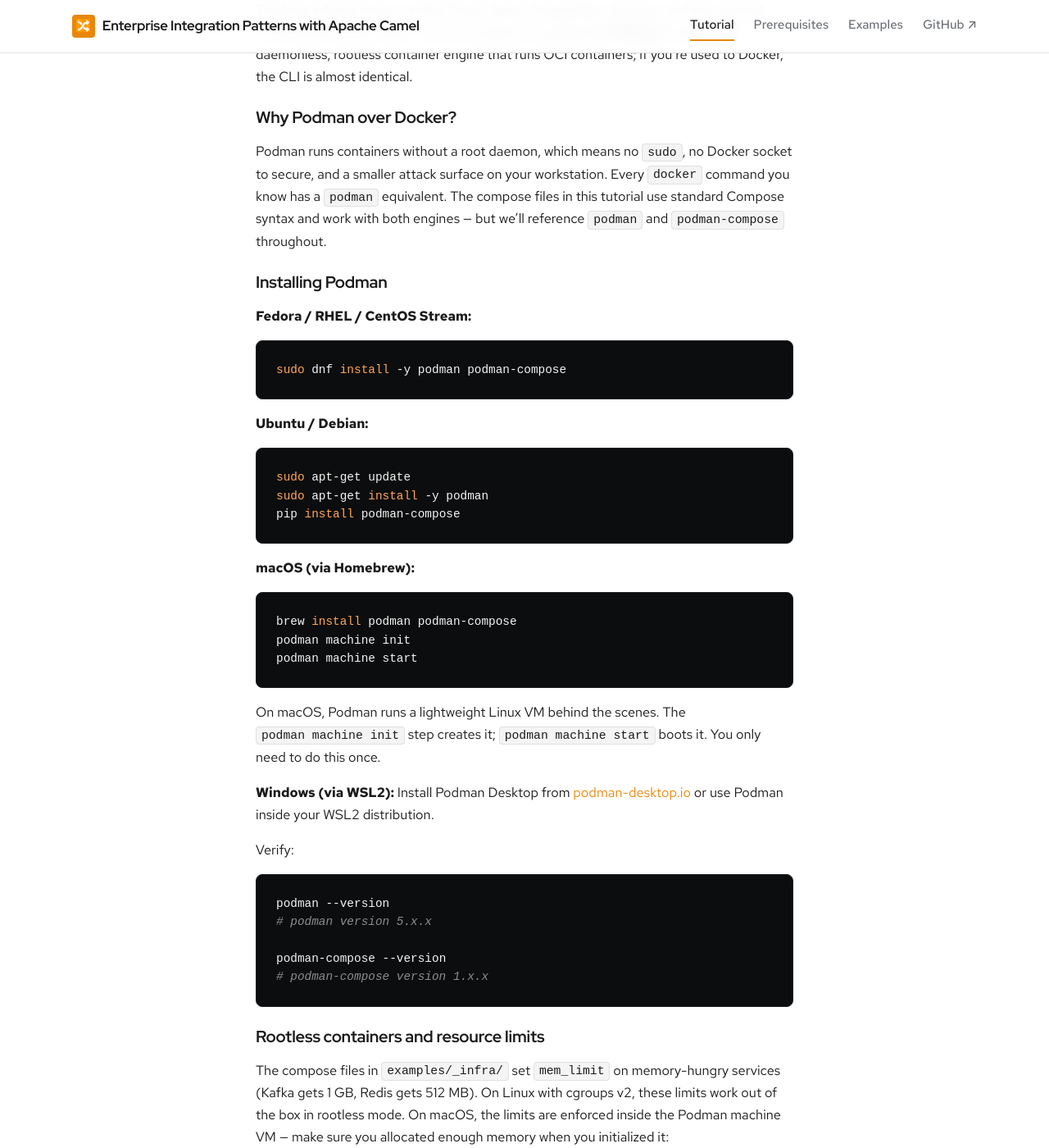
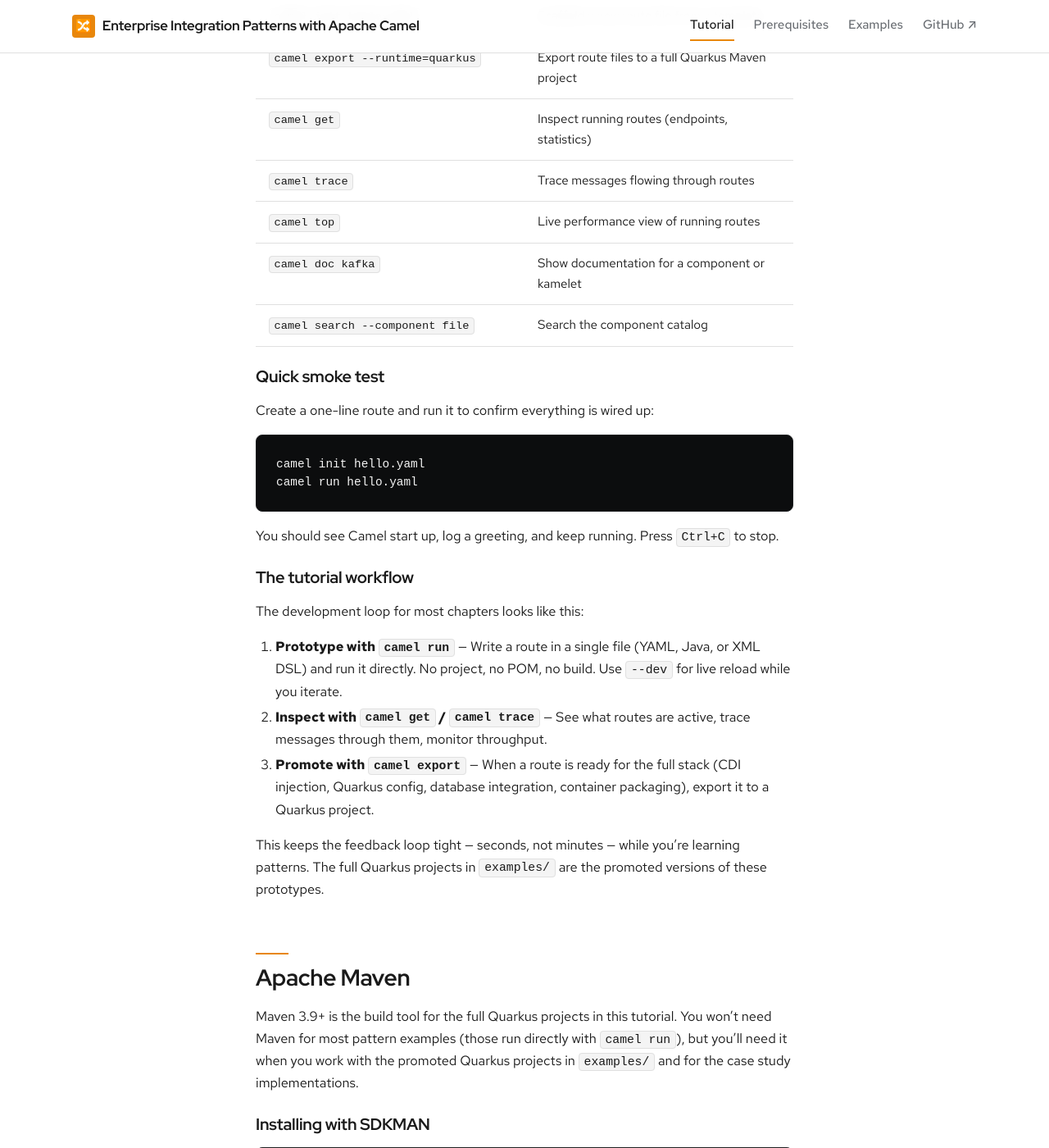
Before and after one commit to patterncatalyst/enterprise-integration-patterns-with-camel, a Jekyll site: the page built from _docs/00-prerequisites.md, in a window 1280 px wide and 1400 px high, scrolled down 2870 px. Shown: the whole window at 82% size. Built offline with Jekyll 4.4.1, drawn with Linux system fonts in a browser that asks for light colours; some web fonts are replaced; some of the changed text lies outside the part shown.

Commit message:
docs: integrate JBang and Camel CLI as the primary development workflow
Ch 00: add JBang/Camel CLI install, command reference, smoke test,
and the prototype → inspect → promote tutorial workflow.

Ch 01: rewrite "Putting it together" to lead with camel run --dev.

Ch 02: add camel run callout after first code example.

README: add JBang/Camel CLI to stack table and quick start.

````diff
--- a/_docs/00-prerequisites.md
+++ b/_docs/00-prerequisites.md
@@ -2,11 +2,11 @@
 title: "Prerequisites & Setup"
 order: 0
 part: getting-started
-description: "Install Java 21, Maven, Podman, and the tools you need to run every example locally."
+description: "Install Java 21, JBang, the Camel CLI, Maven, Podman, and the tools you need to run every example locally."
 duration: "30 minutes"
 ---
 
-Before you write a single route, you need a working development environment. This chapter walks you through every tool — Java, Maven, Podman, an IDE — and finishes with a smoke test that proves the whole stack is healthy. If you already have these tools installed, skim the version checks and jump to the stack verification at the end.
+Before you write a single route, you need a working development environment. This chapter walks you through every tool — Java, JBang, the Camel CLI, Maven, Podman, an IDE — and finishes with a smoke test that proves the whole stack is healthy. If you already have these tools installed, skim the version checks and jump to the stack verification at the end.
 
 ## Java 21
 
@@ -40,9 +40,82 @@ java -version
 
 Java 22 and later work fine with Camel 4.20, but we pin to 21 because it's the LTS — the version you'll use in production. Quarkus *does* support GraalVM native compilation, and several Camel components have native support, but native builds add compilation time and reduce the set of components available at runtime. We'll use JVM mode throughout this tutorial and note where native is an option.
 
+## JBang & the Camel CLI
+
+**JBang** lets you run Java source files directly — no project scaffolding, no `pom.xml`, no build step. The **Camel CLI** (`camel`), installed through JBang, is the fastest way to run, test, and explore Camel routes. Most pattern examples in this tutorial are single route files that you run with `camel run` — no Maven project required. When you're ready to promote a prototype into a full Quarkus application, `camel export` generates the project for you.
+
+### Installing JBang
+
+```bash
+curl -Ls https://sh.jbang.dev | bash -s - app setup
+```
+
+Or via SDKMAN:
+
+```bash
+sdk install jbang
+```
+
+Verify:
+
+```bash
+jbang --version
+# 0.123.x
+```
+
+### Installing the Camel CLI
+
+```bash
+jbang app install camel@apache/camel
+```
+
+This installs the `camel` command globally. Verify:
+
+```bash
+camel version
+# Apache Camel CLI (JBang) 4.20.0
+```
+
+### What the Camel CLI gives you
+
+The Camel CLI is how you'll interact with most examples in this tutorial:
+
+| Command | Purpose |
+|---------|---------|
+| `camel run route.yaml` | Run a route file (Java, YAML, or XML DSL) |
+| `camel run --dev route.yaml` | Run with live reload — edit the file, Camel restarts automatically |
+| `camel init hello.yaml` | Scaffold a new route file from a template |
+| `camel export --runtime=quarkus` | Export route files to a full Quarkus Maven project |
+| `camel get` | Inspect running routes (endpoints, statistics) |
+| `camel trace` | Trace messages flowing through routes |
+| `camel top` | Live performance view of running routes |
+| `camel doc kafka` | Show documentation for a component or kamelet |
+| `camel search --component file` | Search the component catalog |
+
+### Quick smoke test
+
+Create a one-line route and run it to confirm everything is wired up:
+
+```bash
+camel init hello.yaml
+camel run hello.yaml
+```
+
+You should see Camel start up, log a greeting, and keep running. Press `Ctrl+C` to stop.
+
+### The tutorial workflow
+
+The development loop for most chapters looks like this:
+
+1. **Prototype with `camel run`** — Write a route in a single file (YAML, Java, or XML DSL) and run it directly. No project, no POM, no build. Use `--dev` for live reload while you iterate.
+2. **Inspect with `camel get` / `camel trace`** — See what routes are active, trace messages through them, monitor throughput.
+3. **Promote with `camel export`** — When a route is ready for the full stack (CDI injection, Quarkus config, database integration, container packaging), export it to a Quarkus project.
+
+This keeps the feedback loop tight — seconds, not minutes — while you're learning patterns. The full Quarkus projects in `examples/` are the promoted versions of these prototypes.
+
 ## Apache Maven
 
-Maven 3.9+ is the build tool for every Quarkus project in this tutorial. Quarkus also supports Gradle, but the Camel Quarkus extensions and BOMs are most thoroughly tested against Maven, and every example in the EIP book's reference implementations uses Maven.
+Maven 3.9+ is the build tool for the full Quarkus projects in this tutorial. You won't need Maven for most pattern examples (those run directly with `camel run`), but you'll need it when you work with the promoted Quarkus projects in `examples/` and for the case study implementations.
 
 ### Installing with SDKMAN
 
@@ -66,16 +139,17 @@ export JAVA_HOME=$(sdk home java 21.0.7-tem)
 
 ### Maven settings for this tutorial
 
-No special `settings.xml` is needed. All dependencies come from Maven Central, and the Quarkus BOM manages version alignment. Each example project inherits from a parent POM that locks these versions:
+No special `settings.xml` is needed. All dependencies come from Maven Central, and the Quarkus BOM manages version alignment. The promoted Quarkus projects inherit from a parent POM that locks these versions:
 
 | Dependency | Version |
 |-----------|---------|
 | Apache Camel | 4.20.0 |
 | Camel Quarkus | 3.36.0 |
 | Quarkus | 3.36.x |
+| Camel CLI (JBang) | 4.20.0 |
 | Drools | 10.2.0 |
 
-You'll see these in the `<dependencyManagement>` section of every `pom.xml`. When a new Camel Quarkus release ships, upgrading is a single BOM version bump.
+You'll see these in the `<dependencyManagement>` section of every `pom.xml`. When a new Camel release ships, upgrading is a BOM version bump in Maven and `camel version set 4.x.x` for the CLI.
 
 ## Podman & podman-compose
 
@@ -284,6 +358,8 @@ podman-compose -f examples/_infra/compose.yaml down -v
 ## What you learned
 
 - Java 21 via SDKMAN, Maven 3.9+, and how to ensure they're wired together.
+- JBang and the Camel CLI — the fastest way to run, inspect, and prototype Camel routes from single files.
+- The tutorial workflow: prototype with `camel run --dev`, inspect with `camel get` / `camel trace`, promote with `camel export --runtime=quarkus`.
 - Podman and podman-compose for rootless container management.
 - The two-tier local stack: base infrastructure and optional LGTM observability.
 - How to verify that every service is healthy and ready.
````
Also changed, not shown: _docs/01-running-example.md (+21 -4 lines), _docs/02-integration-styles.md (+9 -0 lines), README.md, 1 other file.
